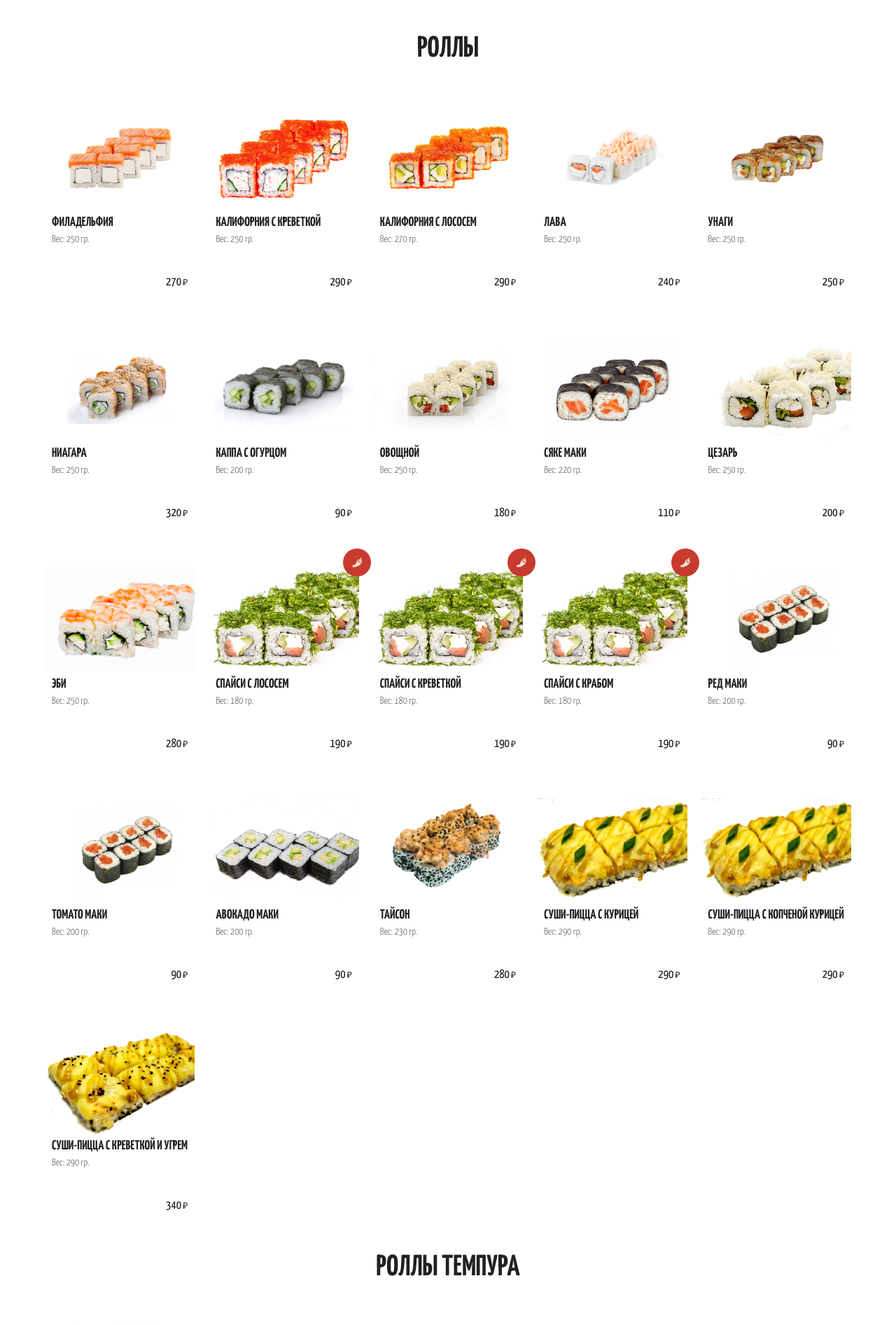
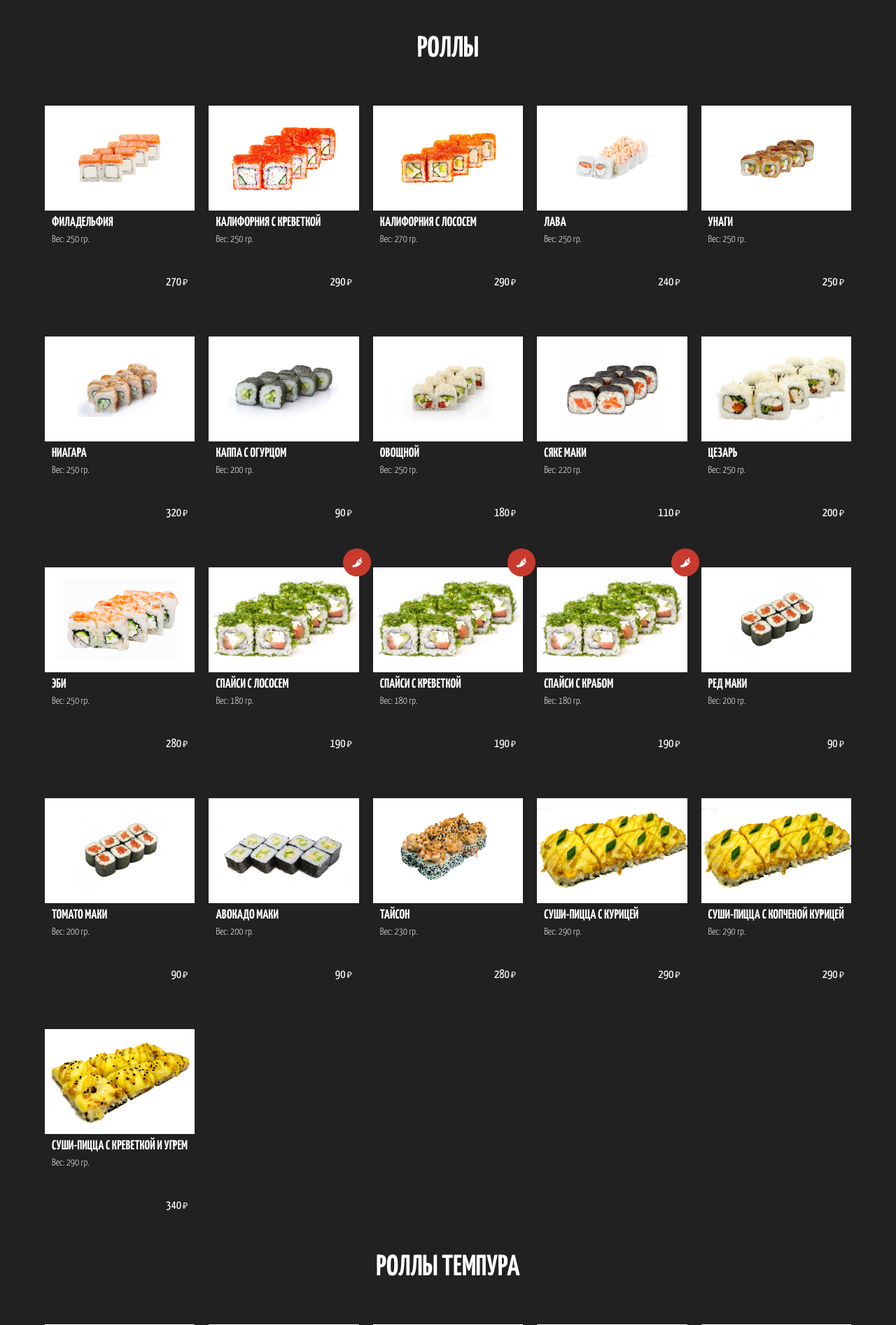
Before and after one commit to vikz0rx/blackrolls-prod, a Django app: page / in a window 1280 px wide. Shown: the part 801-2695 px from the top of the page at 70% size. Run offline with Django 3.2, Linux system fonts and the light colour scheme; data comes from the database, SQL or seed files in the repository.

Commit message:
Redesign

```diff
--- /dev/null
+++ b/BlackRolls/main/static/script.js
@@ -0,0 +1,12 @@
+$(document).ready(function() {
+    $('footer').fadeOut('slow');
+});
+
+$(window).scroll(function() {
+    var scroll = $(window).scrollTop();
+    if (scroll >= 0.4 * $(window).height()) {
+        $('footer').fadeIn('slow');
+    } else {
+        $('footer').fadeOut('slow');
+    }
+});
--- a/BlackRolls/main/static/style.css
+++ b/BlackRolls/main/static/style.css
@@ -40,7 +40,7 @@
 }
 
 html, body {
-
+    background-color: hsl(0, 0%, 13%);
 }
 
 header {
@@ -99,25 +99,25 @@ header {
 
     text-align: center;
 
-    background-color: #C83A2E;
+    background-color: hsl(0, 0%, 13%);
 }
 
 .header-warning strong {
     margin-bottom: 10px;
 
-    color: #EDE0CD;
+    color: #FFFFFF;
     font-size: 1.5rem;
     font-weight: 400;
 }
 
 .header-warning span {
-    color: #EDE0CD;
+    color: #FFFFFF;
     font-size: 1rem;
     font-weight: 300;
 }
 
 .header-warning span a {
-    color: #EDE0CD;
+    color: #FFFFFF;
     font-size: 1rem;
     font-weight: 400;
 }
@@ -140,12 +140,12 @@ header {
     display: flex;
     flex-direction: column !important;
 
-    border: 2px solid #C83A2E;
+    border: 2px solid #FFFFFF;
     border-radius: 24px;
 }
 
 .header-info .logo span {
-    color: #C83A2E;
+    color: #FFFFFF;
     font-size: 3rem;
     font-weight: 700;
     text-align: center;
@@ -153,7 +153,7 @@ header {
 }
 
 .header-info .title {
-    color: #EDE0CD;
+    color: #FFFFFF;
     font-size: 4rem;
     font-weight: 700;
     text-align: center;
@@ -162,7 +162,7 @@ header {
 }
 
 .header-info .subtitle {
-    color: #C83A2E;
+    color: #FFFFFF;
     font-size: 1.75rem;
     font-weight: 700;
     text-align: center;
@@ -183,7 +183,7 @@ header {
 .food-kind-title {
     margin-bottom: 50px;
 
-    color: hsl(0, 0%, 13%);
+    color: #FFFFFF;
     font-size: 3rem;
     font-weight: 700;
     text-align: center;
@@ -202,7 +202,7 @@ header {
     align-items: center;
     justify-content: center;
 
-    color: #EDE0CD;
+    color: #FFFFFF;
 
     border-radius: 20px;
     background-color: #C83A2E;
@@ -212,12 +212,14 @@ header {
     overflow: hidden;
 
     grid-area: image;
+
+    background-color: #FFFFFF;
 }
 
 .food-card .image img {
-    margin: 0 auto;
+    margin: 15px auto 0 auto;
     width: auto;
-    height: 100%;
+    height: 80%;
 
     display: block;
 }
@@ -232,7 +234,7 @@ header {
 }
 
 .food-card .title h6 {
-    color: hsl(0, 0%, 13%);
+    color: #FFFFFF;
     font-size: 1.35rem;
     font-weight: 700;
     text-transform: uppercase;
@@ -248,7 +250,7 @@ header {
 }
 
 .food-card .description p {
-    color: hsl(0, 0%, 29%);
+    color: #FFFFFF;
     font-size: 1rem;
     font-weight: 300;
 }
@@ -266,7 +268,7 @@ header {
 }
 
 .food-card .cost span {
-    color: hsl(0, 0%, 13%);
+    color: #FFFFFF;
     font-size: 1.25rem;
     font-weight: 400;
 }
@@ -274,7 +276,7 @@ header {
 .food-card .cost span::after {
     content: ' ₽';
 
-    color: hsl(0, 0%, 13%);
+    color: #FFFFFF;
     font-size: 0.9rem;
     font-weight: 400;
 }
@@ -313,11 +315,11 @@ footer {
     justify-content: center;
     align-items: center;
 
-    background-color: hsl(0, 0%, 13%);
+    background-color: #C83A2E;
 }
 
 footer .phone-link {
-    color: #EDE0CD;
+    color: #FFFFFF;
     font-size: 1.1rem;
     font-weight: 400;
     text-decoration: none;
--- a/BlackRolls/main/templates/index.html
+++ b/BlackRolls/main/templates/index.html
@@ -142,5 +142,8 @@
         <footer>
             <a href="tel:+73452616777" class="phone-link">Телефон для заказа<br />+7 (3452) 616-777</a>
         </footer>
+
+        <script src="http://code.jquery.com/jquery-3.3.1.js" integrity="sha256-2Kok7MbOyxpgUVvAk/HJ2jigOSYS2auK4Pfzbm7uH60=" crossorigin="anonymous"></script>
+        <script src="{% static 'script.js' %}"></script>
     </body>
 </html>
```
Also changed, not shown: 1 other file.
